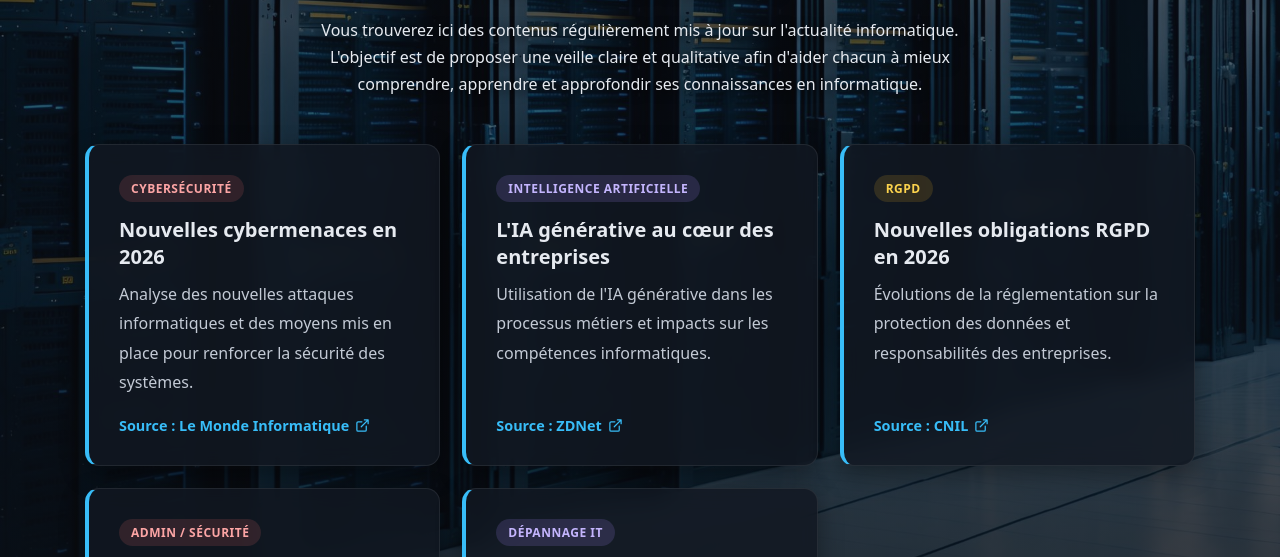
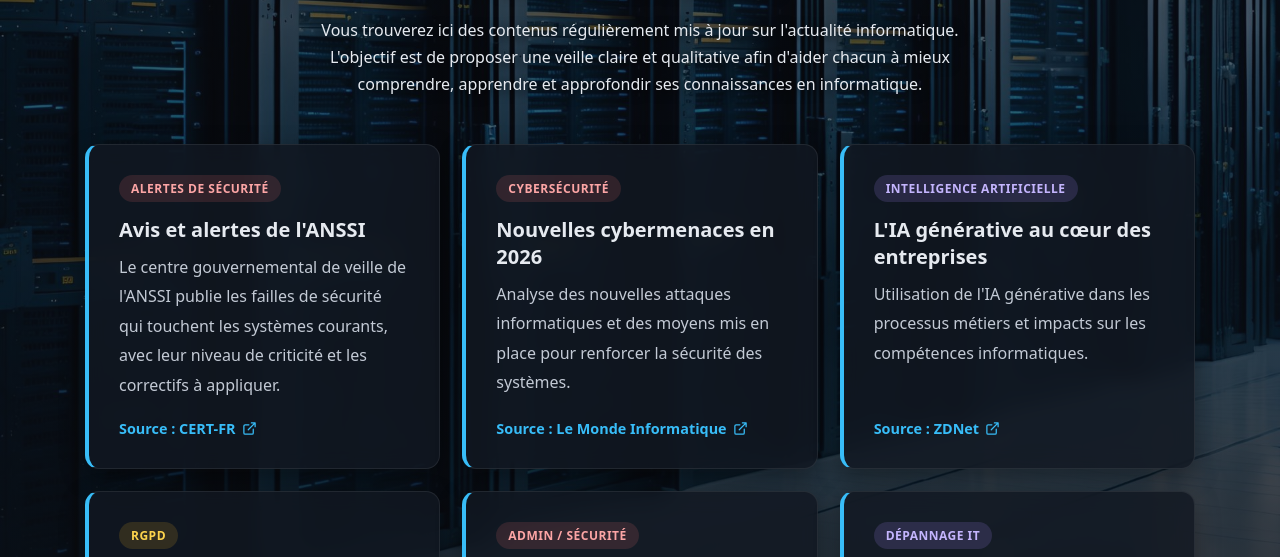
Before and after one commit to Romain-saa/romain-saa.github.io, a plain HTML site: page veille.html in a window 1280 px wide. Shown: the part 215-772 px from the top of the page. Drawn offline with Linux system fonts and the light colour scheme; a web font is replaced by a local one.

Commit message:
Veille : ajout du CERT-FR comme source
Co-Authored-By: Claude Opus 5.5 <noreply@anthropic.com>
Claude-Session: https://claude.ai/code/session_01TYySb9tFdddS1kfX6hfxGk

```diff
--- a/veille.html
+++ b/veille.html
@@ -90,6 +90,13 @@
   </header>
 
   <div class="veille-grid">
+    <a href="https://www.cert.ssi.gouv.fr/" target="_blank" rel="noopener" class="card veille-card">
+      <span class="tag tag-cyber">Alertes de sécurité</span>
+      <h2>Avis et alertes de l'ANSSI</h2>
+      <p>Le centre gouvernemental de veille de l'ANSSI publie les failles de sécurité qui touchent les systèmes courants, avec leur niveau de criticité et les correctifs à appliquer.</p>
+      <span class="source">Source : CERT-FR <svg viewBox="0 0 24 24" fill="none" stroke="currentColor" stroke-width="2" stroke-linecap="round" stroke-linejoin="round" aria-hidden="true"><path d="M15 3h6v6M10 14 21 3M18 13v6a2 2 0 0 1-2 2H5a2 2 0 0 1-2-2V8a2 2 0 0 1 2-2h6"/></svg></span>
+    </a>
+
     <a href="https://www.lemondeinformatique.fr" target="_blank" rel="noopener" class="card veille-card">
       <span class="tag tag-cyber">Cybersécurité</span>
       <h2>Nouvelles cybermenaces en 2026</h2>
```
